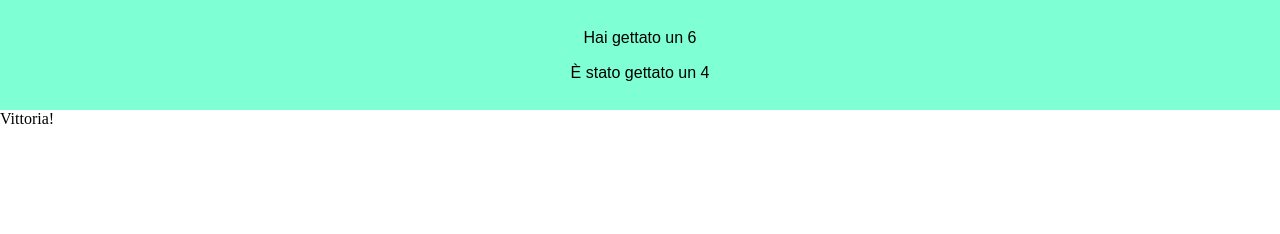
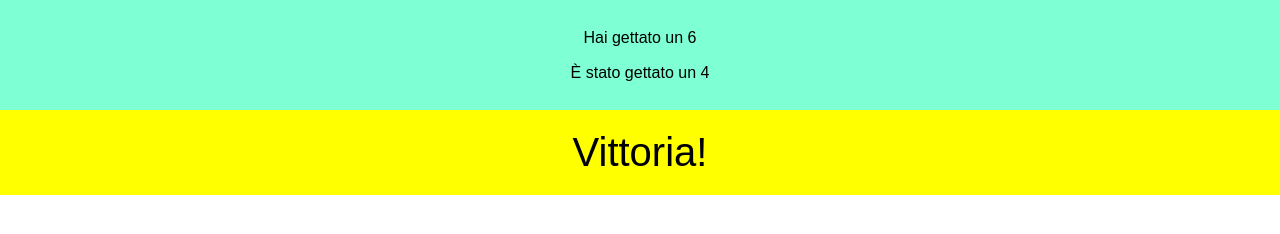
Before and after one commit to emanuele246gi/js-mail-dadi, a plain HTML site: page index.html in a window 1280 px wide. Drawn offline with Linux system fonts and the light colour scheme.

Commit message:
add migliorie su css

```diff
--- a/css/style.css
+++ b/css/style.css
@@ -13,5 +13,9 @@
 }
 
 .finale{
-
+    font-family: Arial, Helvetica, sans-serif;
+    background-color: yellow;
+    text-align: center;
+    padding: 20px;
+    font-size: 40px;
 }
--- a/index.html
+++ b/index.html
@@ -7,6 +7,7 @@
     <title>Tiro ai dadi</title>
     <link rel="stylesheet" href="css/style.css">
 </head>
+<body>
     <body>
         <section class="generatore">
             <div id="primo">
@@ -22,6 +23,7 @@
 
             </div>
         </section>
+    </body>
 
     <script src="js/script.js">
     </script>
```
Lines whose indentation alone changed are shown as unchanged.
